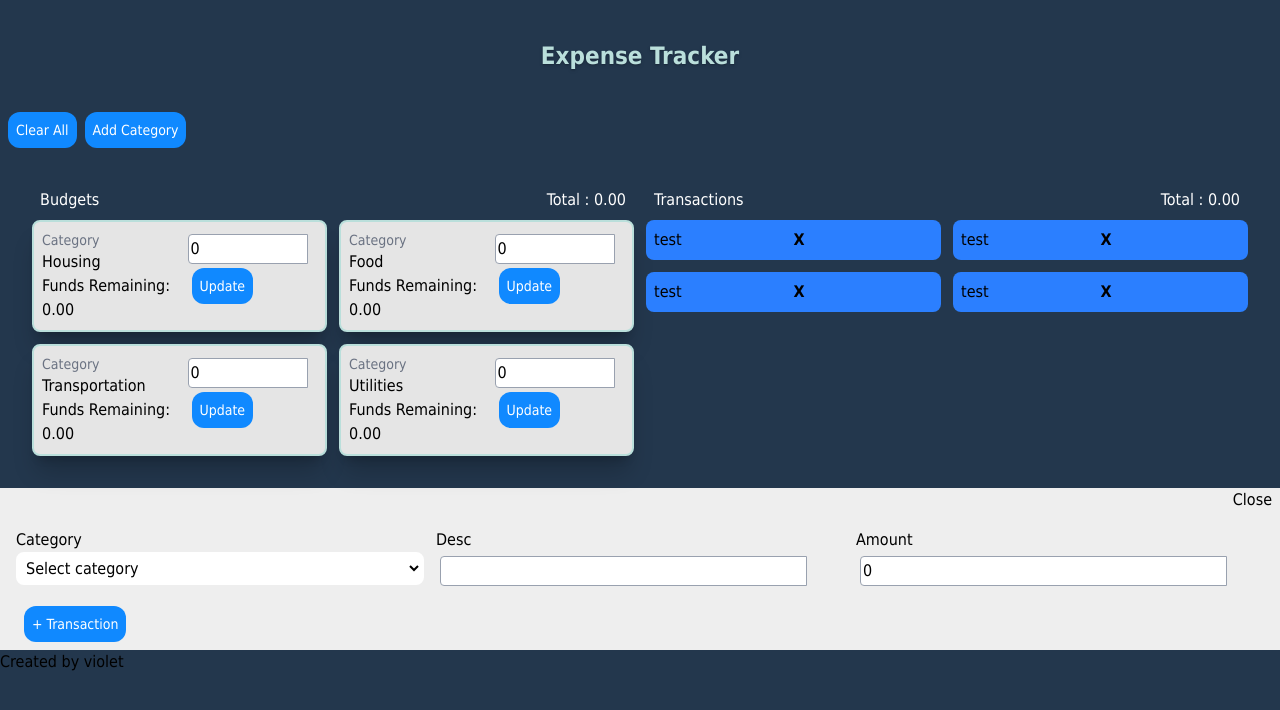
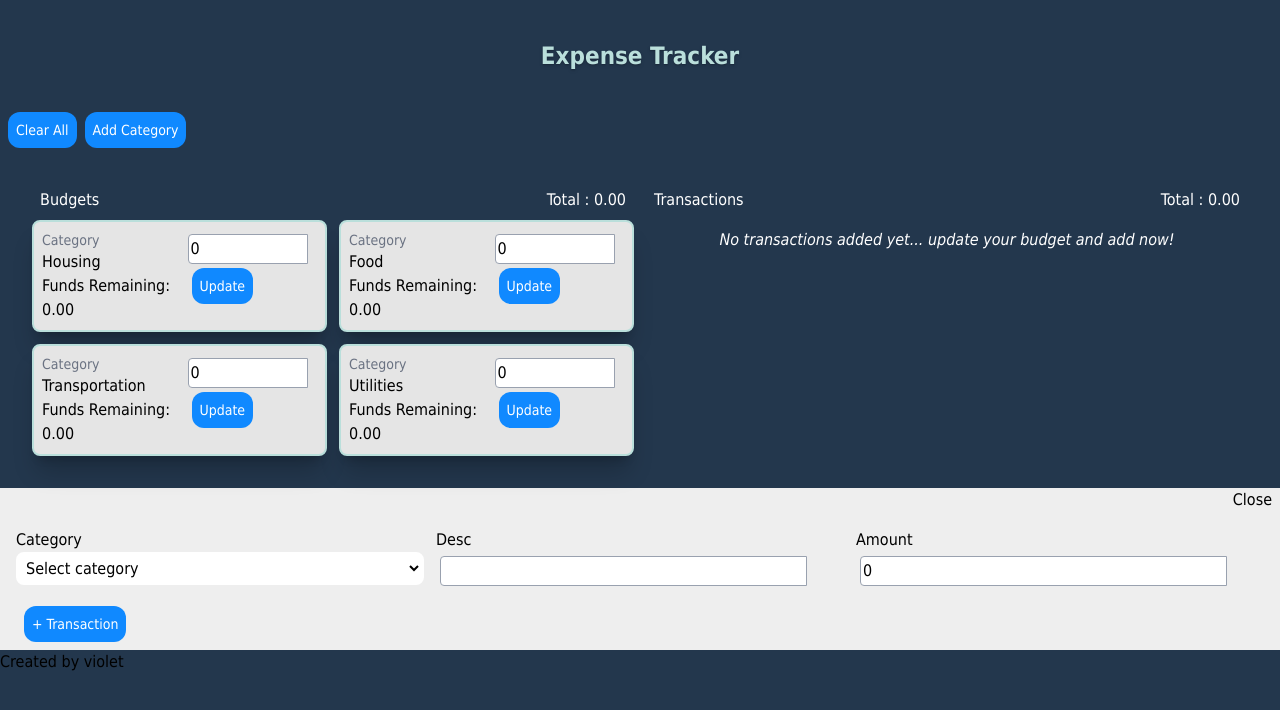
Before and after one commit to violetlea/expenseTracker, a React (Vite) app: page / in a window 1280 px wide. Shown: the top 710 px of the page. Built offline with nearby package versions, Linux system fonts and the light colour scheme.

Commit message:
add default message transaction list

```diff
--- a/src/components/RoundedDetail.jsx
+++ b/src/components/RoundedDetail.jsx
@@ -1,8 +1,11 @@
 export default function RoundedDetail(props) {
 
 	const {text,handleRemoveAction,index} = props;
+
 	return (
 		<>
+
+
 			<div className="rounded-lg bg-blue-500 p-2 grid grid-cols-2">
 				<div className="h-full">
 					<p key={index}>{text}</p>
--- a/src/features/transactions/Transactions.jsx
+++ b/src/features/transactions/Transactions.jsx
@@ -1,12 +1,11 @@
-import { useSelector } from "react-redux"
-import { allTransactions } from "./transactionsSlice"
+import { useSelector } from "react-redux";
+import { allTransactions } from "./transactionsSlice";
 import RoundedDetail from "../../components/RoundedDetail";
 import ManageTransaction from "../../containers/transactionsContainer";
 import { totalTrans } from "./transactionsSlice";
 import { ConvertToDecimal } from "../../helpers/helperFunction";
 
-export default function Transactions () {
-
+export default function Transactions() {
 	const loadTransactions = useSelector(allTransactions);
 	return (
 		<>
@@ -14,23 +13,24 @@ export default function Transactions () {
 				<div className="grid grid-cols-1 p-2 ">
 					<div className="flex justify-between">
 						<p className="text-white">Transactions</p>
-                        <p className="text-white float-right">Total : {ConvertToDecimal(totalTrans)} </p>
+						<p className="text-white float-right">
+							Total : {ConvertToDecimal(totalTrans)}{" "}
+						</p>
 					</div>
 				</div>
+
+				{totalTrans === 0 ? (
+					<div className="p-2">
+						<p className="text-center italic text-white">
+							No transactions added yet... update your budget and add now!
+						</p>
+					</div>
+				) : (
 					<div className="grid grid-cols-1 gap-3 md:grid-cols-2">
-                    {/* todo: to add default message if there's no transaction added */}
-                        <RoundedDetail text='test' />
-                        <RoundedDetail text='test' />
-                        <RoundedDetail text='test' />
-                        <RoundedDetail text='test' />
 						<ManageTransaction />
-
 					</div>
-
-
-
+				)}
 			</div>
-
 		</>
-    )
+	);
 }
```
Lines whose indentation alone changed are shown as unchanged.
